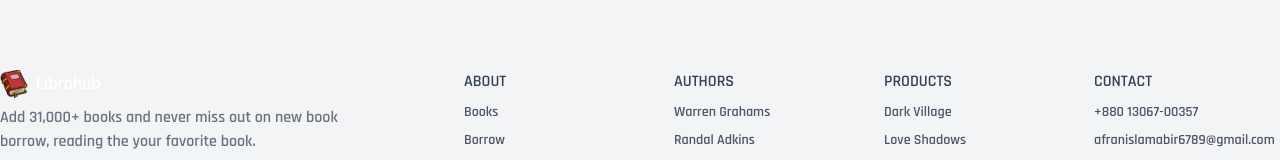
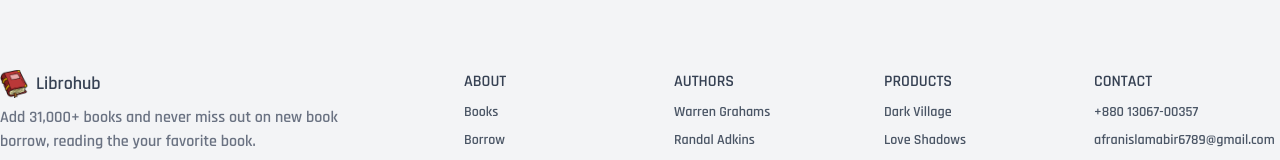
Before and after one commit to Tofazzal26/libro-hub-client, a Next.js app: page / in a window 1280 px wide. Shown: the part 1828-1988 px from the top of the page. Built offline with nearby package versions, Linux system fonts and the light colour scheme.

Commit message:
footer brand name change

```diff
--- a/src/_components/Footer/page.tsx
+++ b/src/_components/Footer/page.tsx
@@ -17,7 +17,7 @@ const Footer = () => {
                     src="/logo.png"
                     alt="MerakiUI Logo"
                   />
-                  <h2 className="text-lg text-white">Librohub</h2>
+                  <h2 className="text-lg text-gray-700">Librohub</h2>
                 </div>
 
                 <p className="max-w-sm mt-2 text-gray-500 dark:text-gray-400">
```
